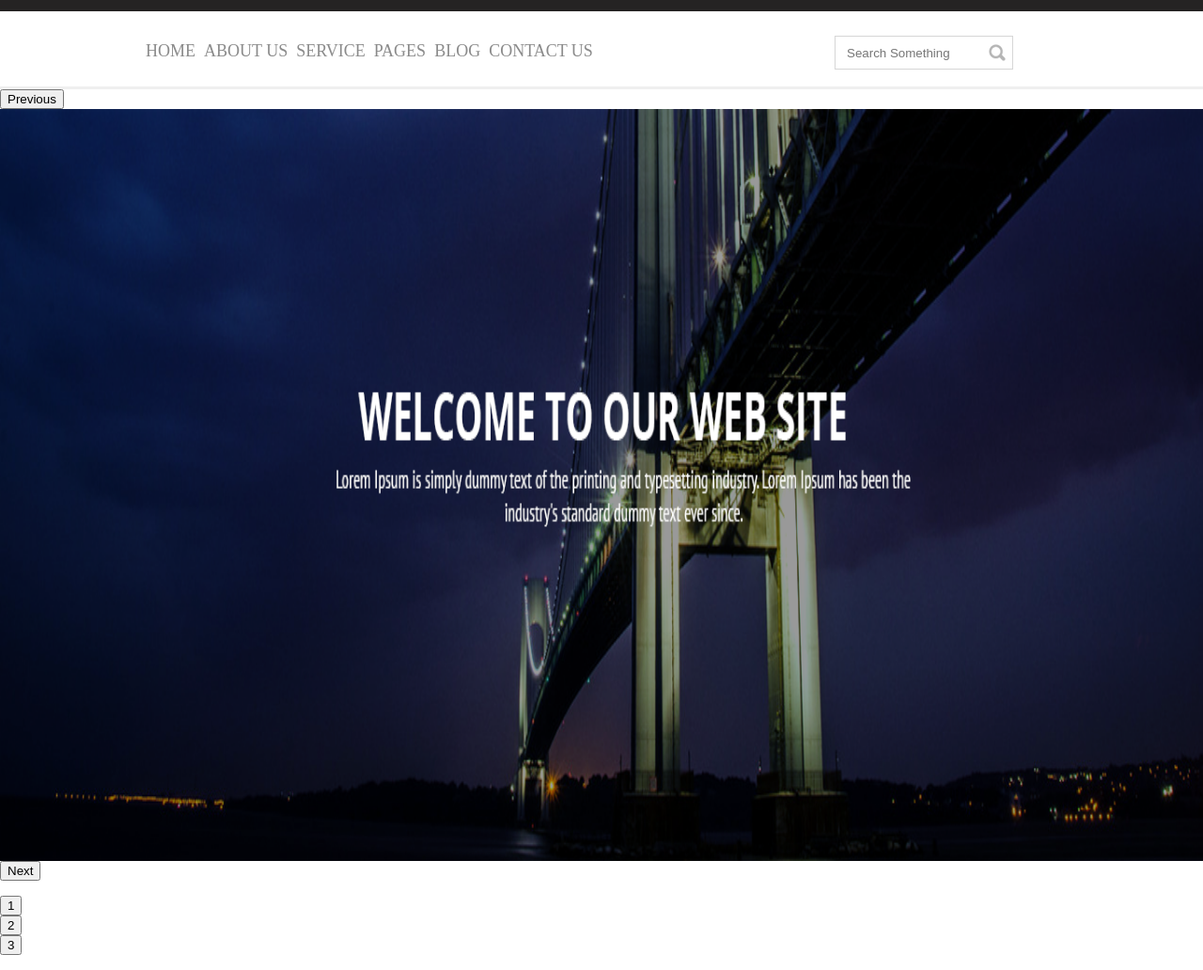
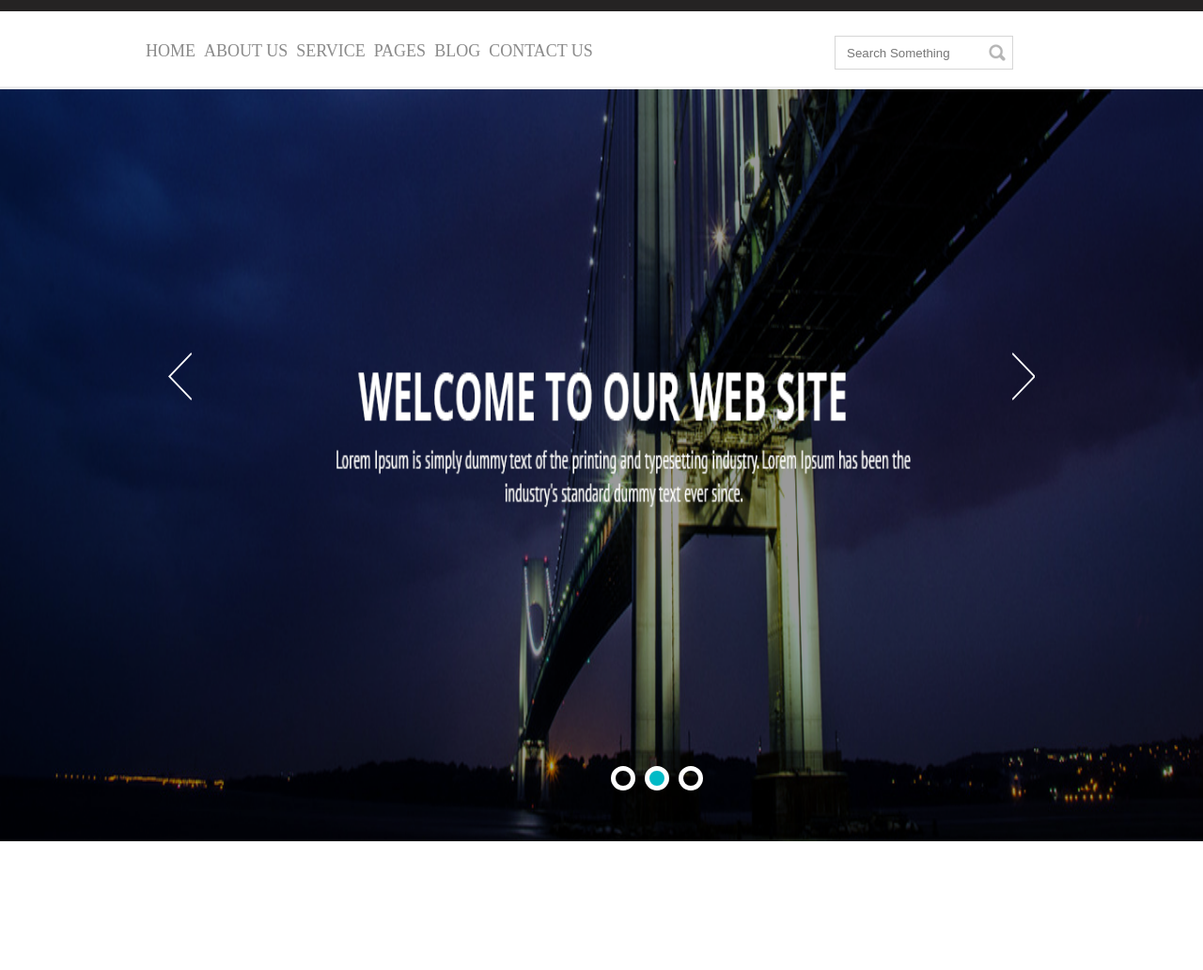
Before and after one commit to nandoborges7/vscodesamples, a plain HTML site: page Estudo HTML/index.html in a window 1280 px wide. Shown: the part 48-1080 px from the top of the page at 94% size. After the commit the page ends 943 px from the top, so only its background shows below. Drawn offline with nearby package versions, Linux system fonts and the light colour scheme.

Commit message:
ALteração

```diff
--- a/Estudo HTML/css/main.css
+++ b/Estudo HTML/css/main.css
@@ -82,5 +82,57 @@ main {
     width: 100%;
     float: left;
     position: relative;
-
 }
+button.slick-prev {
+font-size: 0px;
+border: none;
+width: 25px;
+height: 51px;
+background-color: transparent;
+background-image: url('../img/arrow1.png');
+position: absolute;
+z-index: 9;
+top: 35%;
+left: 14%;
+}
+button.slick-next {
+    font-size: 0px;
+    border: none;
+    width: 25px;
+    height: 51px;
+    background-color: transparent;
+    background-image: url('../img/arrow2.png');
+    position: absolute;
+    z-index: 9;
+    top: 35%;
+    right: 14%;
+    }
+    .slick-list {
+        width: 100%!important;
+    }
+    .slick-initialized {
+        overflow: hidden;
+    }
+.slick-dots li button {
+    font-size: 0px;
+    border: 5px solid #ffffff;
+    border-radius: 50%;
+    width: 26px;
+    height: 26px;
+    background: transparent;
+    cursor: pointer;
+}
+.slick-dots {
+    margin: 0 auto;
+    width: 50%;
+    position: absolute;
+    left: 50%;
+    top: 90%;
+}
+li.slick-active button {
+background: #00bac6;
+}
+.slick-dots li {
+    padding-left: 10px;
+    display: inline-block;
+    }
--- a/Estudo HTML/js/main.js
+++ b/Estudo HTML/js/main.js
@@ -3,5 +3,7 @@ $('.slider-principal').slick({
     infinite: true,
     speed: 300,
     slidesToShow: 1,
-    adaptiveHeight: true
+    adaptiveHeight: true,
+    autoplay: true,
+    autoplayspeed: 2000
 });
```
